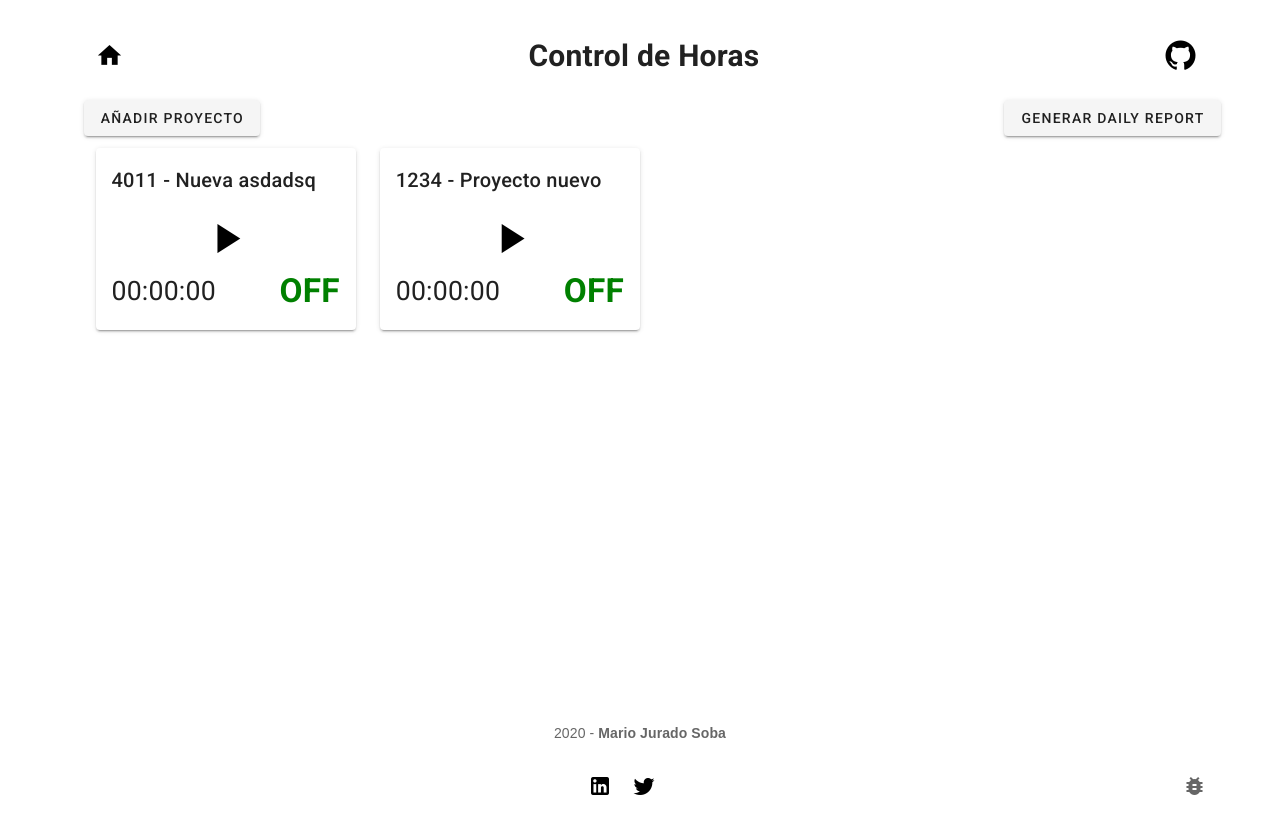
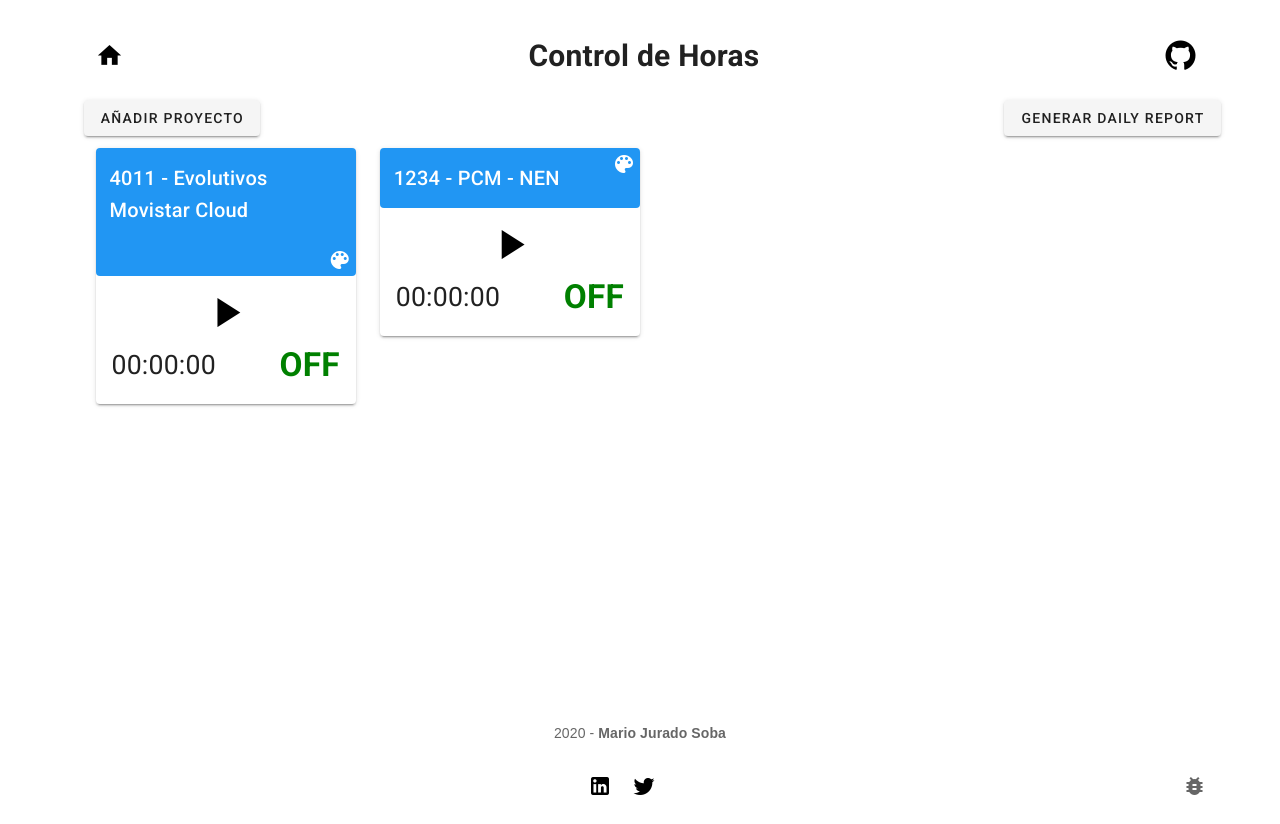
Before and after one commit to Mario2403/UtilsWeb, a Vue app: page /#/ControlHoras in a window 1280 px wide. Built offline with nearby package versions, Linux system fonts and the light colour scheme.

Commit message:
Mejoras visuales de proyectos en timeTracker

```diff
--- a/src/views/TimeTrackerView.vue
+++ b/src/views/TimeTrackerView.vue
@@ -1,4 +1,4 @@
-<template>
+<template v-slot:activator="{ on, attrs }">
   <div>
     <ModalProyectoForm v-if="showModalProyectos" @close="showModalProyectos = false"></ModalProyectoForm>
     <v-row>
@@ -8,12 +8,44 @@
     </v-row>
     <v-row>
       <v-col :key="proyecto.codigo" v-for="proyecto in proyectos" cols="3">
-        <v-card :style="proyecto.outlineStyle">
-          <v-card-title>{{proyecto.codigo}} - {{proyecto.name}}</v-card-title>
+        <v-card>
+          <v-card style="margin-bottom: 10px; padding:10px" flat :color="proyecto.titleColor.color">
+            <v-row>
+              <v-card-title :style="!proyecto.titleColor.dark ? 'color : black' : 'color : white'" >{{proyecto.codigo}} - {{proyecto.name}}</v-card-title>
+              <v-spacer />
+              <v-menu transition="slide-x-transition" bottom right offset-x="true">
+                <template v-slot:activator="{ on, attrs }">
+                  <v-btn icon v-bind="attrs" v-on="on">
+                    <v-icon :color="!proyecto.titleColor.dark ? 'black' : 'white'" class="dark-icon">mdi-palette</v-icon>
+                  </v-btn>
+                </template>
+                <v-list>
+                  <v-list-item
+                    v-for="(item, index) in titleColors"
+                    :key="index"
+                    @click="proyecto.titleColor=item"
+                  >
+                    <v-list-item-icon>
+                      <v-icon large :color="item.color">mdi-rectangle</v-icon>
+                    </v-list-item-icon>
+                    <v-list-item-title>{{ item.name }}</v-list-item-title>
+                  </v-list-item>
+                </v-list>
+              </v-menu>
+            </v-row>
+          </v-card>
           <v-card-actions class="justify-center">
-            <v-btn icon  color="#000000">
-              <v-icon size="50px" v-show="!proyecto.isPlaying" @click="playProyecto(proyecto)">mdi-play</v-icon>
-              <v-icon size="50px" v-show="proyecto.isPlaying" @click="stopProyecto(proyecto)">mdi-pause</v-icon>
+            <v-btn icon color="#000000">
+              <v-icon
+                size="50px"
+                v-show="!proyecto.isPlaying"
+                @click="playProyecto(proyecto)"
+              >mdi-play</v-icon>
+              <v-icon
+                size="50px"
+                v-show="proyecto.isPlaying"
+                @click="stopProyecto(proyecto)"
+              >mdi-pause</v-icon>
             </v-btn>
           </v-card-actions>
           <v-row>
@@ -22,7 +54,8 @@
             </v-col>
             <v-col class="align-rigth">
               <v-card-text class="text-right" :class="proyecto.isPlaying ? 'mode-on' : 'mode-on' ">
-                    <strong>{{proyecto.isPlaying ? 'ON' : 'OFF'}}</strong></v-card-text>
+                <strong>{{proyecto.isPlaying ? 'ON' : 'OFF'}}</strong>
+              </v-card-text>
             </v-col>
           </v-row>
           <v-progress-linear height="6" v-show="proyecto.isPlaying" indeterminate color="success"></v-progress-linear>
@@ -40,26 +73,35 @@ export default {
     return {
       showModalProyectos: false,
       isPlaying: false,
+      titleColors: [
+          { name: "Azul", color: "blue", dark: true },
+          { name: "Cian", color: "cyan", dark: true  },
+          { name: "Rojo", color: "red", dark: true  },
+          { name: "Naranja", color: "orange", dark: true  },
+          { name: "Verde", color: "green", dark: true  },
+          { name: "Amarillo", color: "yellow", dark: false  },
+          { name: "Rosa", color: "pink", dark: true  },
+          { name: "Negro", color: "black", dark: true  },
+          { name: "Blanco", color: "white", dark: false  },
+          ],
       proyectos: [
         {
           codigo: "4011",
-          name: "Nueva asdadsq",
+          name: "Evolutivos Movistar Cloud",
           isPlaying: false,
           time: 0,
           timer: null,
-          outlineStyle: "",
-          tareas:[
-              {title: "Hacer cosas", completed: false}
-          ]
+          titleColor:  { name: "Azul", color: "blue", dark: true },
+          tareas: [{ title: "Hacer cosas", completed: false }]
         },
         {
           codigo: "1234",
-          name: "Proyecto nuevo",
+          name: "PCM - NEN",
           isPlaying: false,
           time: 0,
           timer: null,
-          outlineStyle: "",
-          tareas:[]
+          titleColor:  { name: "Azul", color: "blue", dark: true },
+          tareas: []
         }
       ]
     };
@@ -72,16 +114,13 @@ export default {
       this.proyectos.forEach(p => {
         p.isPlaying = false;
         clearInterval(p.timer);
-        p.outlineStyle = "";
       });
       playingProyecto.isPlaying = true;
       this.startTimer(playingProyecto);
-      playingProyecto.outlineStyle = "";
     },
     stopProyecto(playingProyecto) {
       playingProyecto.isPlaying = false;
       this.stopTimer(playingProyecto);
-      playingProyecto.outlineStyle = "";
     },
     startTimer(proyecto) {
       var timer = setInterval(() => (proyecto.time = proyecto.time += 1), 1000);
@@ -110,29 +149,31 @@ export default {
       return time;
     }
   },
-  destroyed(){
+  destroyed() {
     //backend update
     console.log(this.proyectos);
   },
-  mounted(){
+  mounted() {
     //update proyects in backend
-      setInterval(() => console.log("update de proyectos en back -> " + this.proyectos), 10000);
-
+    setInterval(
+      () => console.log("update de proyectos en back -> " + this.proyectos),
+      10000
+    );
   }
 };
 </script>
 
 <style scoped>
-.big-text{
+.big-text {
   font-size: 20pt;
 }
 
-.mode-on{
+.mode-on {
   font-size: 25pt;
-    color:green;
+  color: green;
 }
-.mode-off{
+.mode-off {
   font-size: 30pt;
-    color:red;
+  color: red;
 }
 </style>
```
Lines whose indentation alone changed are shown as unchanged.
